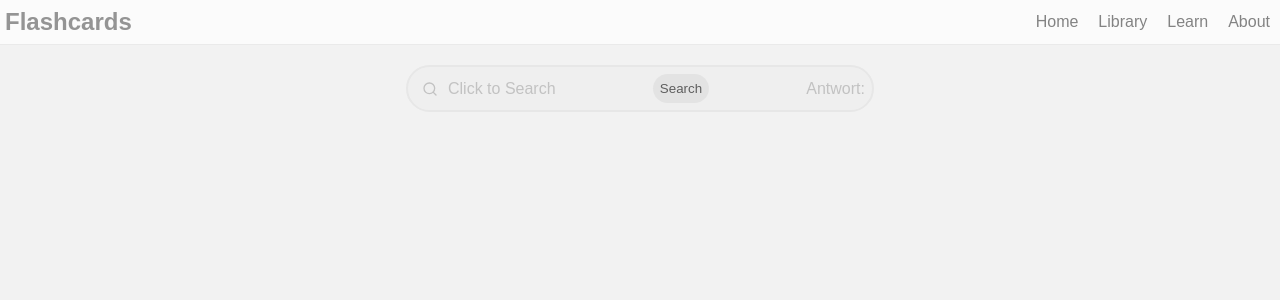
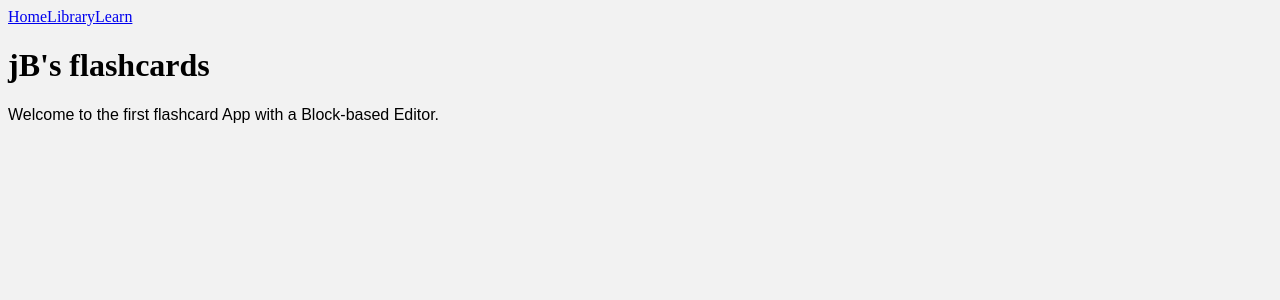
Before and after one commit to jonjon02/flashcards_project, a React (Vite) app in the folder frontend/react/flashcards-frontend/: page / in a window 1280 px wide. Shown: the top 300 px of the page. Built offline with nearby package versions, Linux system fonts and the light colour scheme.

Commit message:
restructured Frontend

```diff
--- a/frontend/react/flashcards-frontend/package.json
+++ b/frontend/react/flashcards-frontend/package.json
@@ -10,9 +10,12 @@
     "preview": "vite preview"
   },
   "dependencies": {
+    "@tailwindcss/vite": "^4.1.14",
     "lucide-react": "^0.539.0",
     "react": "^19.1.1",
-    "react-dom": "^19.1.1"
+    "react-dom": "^19.1.1",
+    "react-router-dom": "^7.9.4",
+    "tailwindcss": "^4.1.14"
   },
   "devDependencies": {
     "@eslint/js": "^9.33.0",
--- a/frontend/react/flashcards-frontend/src/App.jsx
+++ b/frontend/react/flashcards-frontend/src/App.jsx
@@ -1,16 +1,23 @@
-import { useState } from 'react'
-import Navbar from './components/navbar'
-import Library from './components/Library'
+import { BrowserRouter as Router, Routes, Route} from 'react-router-dom';
+import { useState } from 'react';
+import Navbar from './components/Navbar';
+import Library from './assets/pages/Library';
+import Home from './assets/pages/Home';
+import Learn from './assets/pages/Learn';
 
 export default function App() {
   return (
-    <>
-    <div>
-       <Navbar />
-    </div>
-    <div>
-      <Library />
-    </div>
-    </>
+    <Router>
+      <div className="app">
+        <Navbar />
+        <div className="content">
+          <Routes>
+            <Route path="/" element={<Home/>}/>
+            <Route path="/library" element={<Library/>}/>
+            <Route path="/learn" element={<Learn/>}/>
+          </Routes>
+        </div>
+      </div>
+    </Router>
   );
 }
--- /dev/null
+++ b/frontend/react/flashcards-frontend/src/assets/pages/Home.jsx
@@ -0,0 +1,14 @@
+const Home = () => {
+    return (
+        <div>
+            <h1>
+                jB's flashcards
+            </h1>
+            <p>
+                Welcome to the first flashcard App with a Block-based Editor.
+            </p>
+        </div>
+    );
+}
+
+export default Home
--- /dev/null
+++ b/frontend/react/flashcards-frontend/src/assets/pages/Learn.jsx
@@ -0,0 +1,9 @@
+const Learn = () => {
+    return (
+        <div>
+            Learning content
+        </div>
+    );
+}
+
+export default Learn;
--- /dev/null
+++ b/frontend/react/flashcards-frontend/src/assets/pages/Library.jsx
@@ -0,0 +1,9 @@
+const Library = () => {
+    return (
+        <div>
+            here should appear your flashcards...
+        </div>
+    );
+}
+
+export default Library;
--- a/frontend/react/flashcards-frontend/src/components/Button.css
+++ /dev/null
@@ -1,14 +0,0 @@
-.button {
-    padding: 7px;
-    color: rgb(94, 94, 94);
-    border: 0px solid rgb(231, 231, 231);
-    border-radius: 25px;
-    background-color: rgba(221, 221, 221, 0.611);
-    border-style: solid;
-    transition: 0.2s;
-    justify-content: space-between;
-}
-
-.button:hover {
-    background-color: rgb(205, 205, 205);
-}
--- a/frontend/react/flashcards-frontend/src/components/Button.jsx
+++ /dev/null
@@ -1,44 +0,0 @@
-import './Button.css'
-import { useState } from 'react'
-import { AlignStartHorizontal, Search } from 'lucide-react'
-
-export function MyButton(props) {
-
-    const [answer, setAnswer] = useState(null)
-
-    async function getData() {
-        const url = "http://127.0.0.1:8000/library/deck/card/3"
-        try {
-            const response = await fetch(url);
-            if (!response) {
-                throw new Error(`Response status ${response.status}`)
-            }
-
-            const resultSet = await response.json()
-            const resultReadable = resultSet.question + "\n" + resultSet.answer + "\n" + resultSet.difficulty + "\n" + resultSet.date_created
-            setAnswer(resultReadable)
-
-            console.log(resultReadable)
-            alert(resultReadable)
-
-            }
-
-            catch {
-            console.error()
-        }
-        return resultSet
-    }
-
-    return (
-        <>
-        <button
-            onClick={getData} className='button'>
-            Search
-        </button>
-        <div>
-        <p className="api-result">
-            Antwort: {answer}
-        </p>
-        </div>
-        </>
-)}
--- a/frontend/react/flashcards-frontend/src/components/Library.css
+++ /dev/null
@@ -1,54 +0,0 @@
-* {
-  margin: 0;
-  padding: 0;
-}
-
-.lib {
-    max-width: 600px;
-    margin: 0 auto;
-    display: flex;
-    align-items: center;
-    justify-content: center;
-}
-
-.search-icon {
-    width: 16px;
-    height: 16spx;
-    padding-right: 10px;
-    padding-left: 7px;
-    transition: 0.2s;
-}
-
-.search-bar {
-    cursor: text;
-    width: 450px;
-    display: flex;
-    justify-content: space-between;
-    text-align: center;
-    align-items: center;
-    font-family: Arial, Helvetica, sans-serif;
-    background-color: rgb(239, 239, 239);
-    color: rgb(194, 194, 194);
-    border-radius: 25px;
-    padding: 7px;
-    margin: 20px;
-    border: 2px solid rgb(231, 231, 231);
-    transition: 0.2s;
-}
-
-.search-bar:hover {
-    color: rgb(94, 94, 94);
-    border: 2px solid rgb(186, 186, 186);
-
-
-}
-
-.search-bar:hover .search-icon {
-    transform: scale(1.45);
-}
-
-.left-elements {
-    display: flex;
-    justify-content: space-between;
-    align-items: center;
-}
--- a/frontend/react/flashcards-frontend/src/components/Library.jsx
+++ /dev/null
@@ -1,24 +0,0 @@
-import './Library.css'
-
-import { MyButton } from './button'
-import { AlignStartHorizontal, Search } from 'lucide-react'
-
-function notify(msg) {
-    alert(msg)
-}
-
-function Library() {
-    return (
-    <div className="lib">
-        <div className="search-bar">
-            <div className="left-elements">
-                <Search className="search-icon"/>
-                <span>Click to Search</span>
-            </div>
-            <MyButton className="button" func={notify} msg={"look at this!"}/>
-        </div>
-    </div>
-)
-}
-
-export default Library
--- a/frontend/react/flashcards-frontend/src/components/Navbar.css
+++ /dev/null
@@ -1,46 +0,0 @@
-* {
-  margin: 0;
-  padding: 0;
-}
-
-.logo {
-    font-family: Arial, Helvetica, sans-serif;
-    font-weight: bold;
-    font-size: x-large;
-    color: rgb(148, 148, 148);
-    padding-top: 5px;
-    padding-left: 5px;
-    cursor: default;
-    padding-top: 0px;
-}
-
-.navbar {
-    display: flex;
-    justify-content: space-between;
-    align-items: center;
-    padding-top: 3px;
-    padding-bottom: 3px;
-    background-color: rgb(251, 251, 251);
-    color: rgb(131, 131, 131);
-    font-family: Arial, Helvetica, sans-serif;
-    border-bottom: 1px solid rgb(234, 234, 234);
-
-}
-
-.nav-left {
-    display: flex;
-    justify-content: flex-end;
-}
-
-.nav-card {
-    padding: 10px;
-    list-style: none;
-    cursor: pointer;
-    transition: 0.2s;
-    border-radius: 10px;
-}
-
-.nav-card:hover {
-    background-color: rgb(240, 240, 240);
-    color: rgb(0, 0, 0);
-}
--- a/frontend/react/flashcards-frontend/src/components/Navbar.jsx
+++ b/frontend/react/flashcards-frontend/src/components/Navbar.jsx
@@ -1,18 +1,15 @@
-import { useState } from "react";
-import './Navbar.css'
+import { Link } from 'react-router-dom'
 
-function Navbar() {
+const Navbar = () => {
     return (
-    <nav className="navbar">
-        <div className="logo">Flashcards</div>
-        <ul className="nav-left">
-            <li className="nav-card">Home</li>
-            <li className="nav-card">Library</li>
-            <li className="nav-card">Learn</li>
-            <li className="nav-card">About</li>
-        </ul>
-    </nav>
+        <nav>
+            <div>
+                <Link to="/"> Home</Link>
+                <Link to="/library">Library</Link>
+                <Link to="/learn">Learn</Link>
+            </div>
+        </nav>
     );
 }
 
-export default Navbar
+export default Navbar;
```
Also changed, not shown: 1 other file (tests, documents, lock files or other folders).
